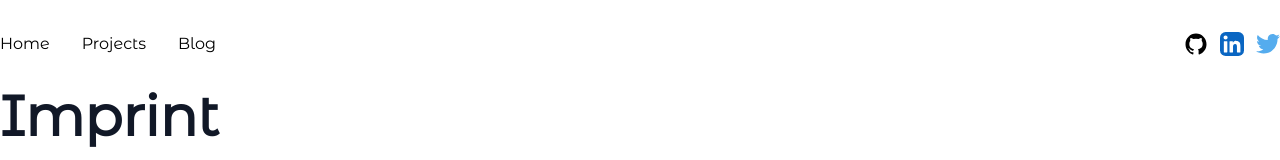
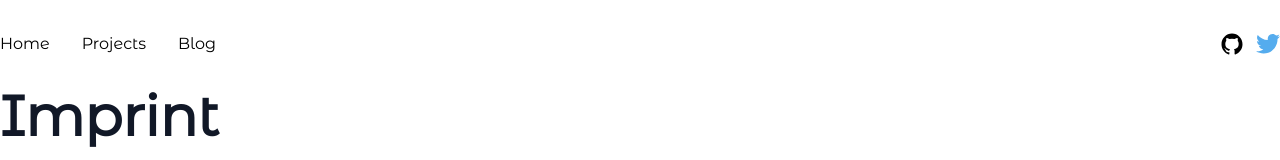
Before and after one commit to matthias-matthies/www.matthias-matthies.com, a Next.js app: page /imprint in a window 1280 px wide. Shown: the top 160 px of the page. Built offline with nearby package versions, Linux system fonts and the light colour scheme.

Commit message:
Update NavBar.tsx
removed linkedin

```diff
--- a/app/components/NavBar.tsx
+++ b/app/components/NavBar.tsx
@@ -24,12 +24,6 @@ const NavBar: React.FC = () => {
                     <GitHubIcon />
                 </IconLink>
                 <IconLink
-                    className="w-6 mr-3"
-                    href="https://www.linkedin.com/in/matthias-matthies/"
-                >
-                    <LinkedInIcon />
-                </IconLink>
-                <IconLink
                     className="w-6"
                     href="https://twitter.com/MatthiasDaily"
                 >
```
